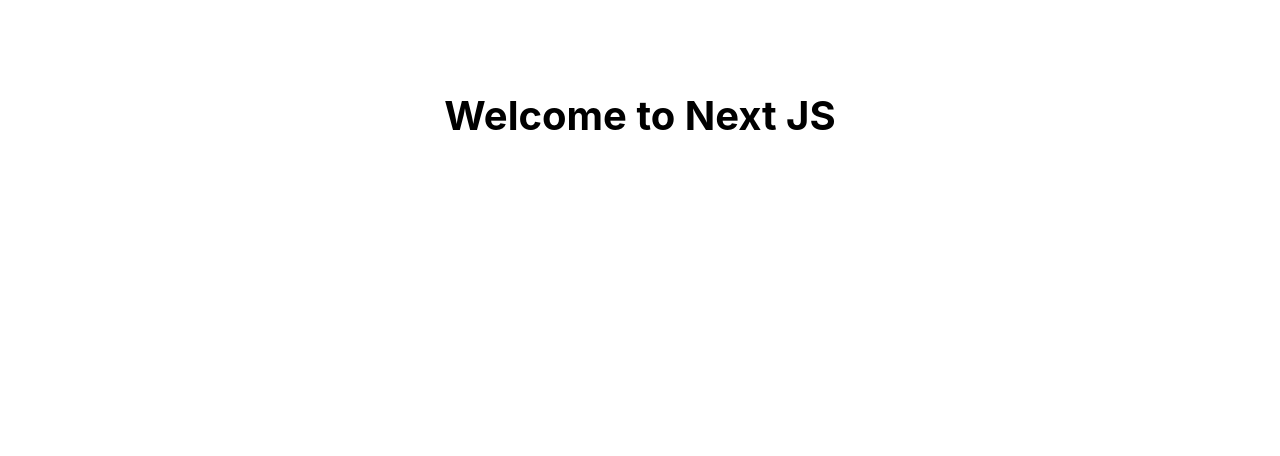
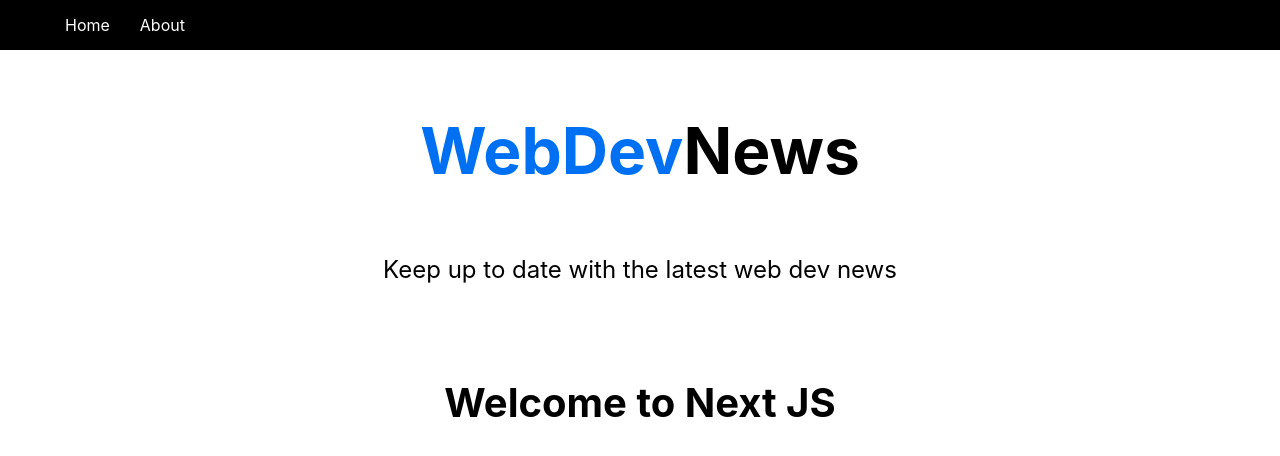
Before and after one commit to mosesvk/study_traversy, a Next.js app in the folder next-crash-course/: page / in a window 1280 px wide. Shown: the top 456 px of the page. Built offline with nearby package versions, Linux system fonts and the light colour scheme.

Commit message:
Adding Header

```diff
--- /dev/null
+++ b/next-crash-course/components/Header.js
@@ -0,0 +1,16 @@
+import React from 'react';
+
+import headerStyles from '../styles/Header.module.css';
+
+const Header = () => {
+  return (
+    <div>
+      <h1 className={headerStyles.title}>
+        <span>WebDev</span>News
+      </h1>
+      <p className={headerStyles.description}>Keep up to date with the latest web dev news</p>
+    </div>
+  );
+};
+
+export default Header;
--- a/next-crash-course/components/Layout.js
+++ b/next-crash-course/components/Layout.js
@@ -1,15 +1,21 @@
-import React from 'react'
+import React from 'react';
 
-import styles from '../styles/Layout.module.css'
+import Nav from './Nav';
+import Header from './Header';
+import styles from '../styles/Layout.module.css';
 
-const Layout = ({children}) => {
+const Layout = ({ children }) => {
   return (
-    <div className={styles.container}>
-      <main className={styles.main}>
-        {children}
-      </main>
-    </div>
-  )
-}
+    <>
+      <Nav />
+      <div className={styles.container}>
+        <main className={styles.main}>
+          <Header />
+          {children}
+        </main>
+      </div>
+    </>
+  );
+};
 
-export default Layout
+export default Layout;
--- /dev/null
+++ b/next-crash-course/components/Nav.js
@@ -0,0 +1,21 @@
+import React from 'react'
+
+import Link from 'next/link'
+import navStyles from '../styles/Nav.module.css'
+
+const Nav = () => {
+  return (
+    <nav className={navStyles.nav}>
+      <ul>
+        <li>
+          <Link href='/'>Home</Link>
+        </li>
+        <li>
+          <Link href='/about'>About</Link>
+        </li>
+      </ul>
+    </nav>
+  )
+}
+
+export default Nav
--- /dev/null
+++ b/next-crash-course/styles/Header.module.css
@@ -0,0 +1,27 @@
+.title a, .title span {
+  color: #0070f3;
+  text-decoration: none;
+}
+
+.title a:hover,
+.title a:focus,
+.title a:active {
+  text-decoration: underline;
+}
+
+.title {
+  margin: 0;
+  line-height: 1.15;
+  font-size: 4rem;
+}
+
+.title,
+.description {
+  text-align: center;
+}
+
+.description {
+  margin: 4rem 0;
+  line-height: 1.5;
+  font-size: 1.5rem;
+}
--- a/next-crash-course/styles/Layout.module.css
+++ b/next-crash-course/styles/Layout.module.css
@@ -18,49 +18,8 @@
   font-size: 1.25rem;
 }
 
-.footer {
-  display: flex;
-  flex: 1;
-  padding: 2rem 0;
-  border-top: 1px solid #eaeaea;
-  justify-content: center;
-  align-items: center;
-}
 
-.footer a {
-  display: flex;
-  justify-content: center;
-  align-items: center;
-  flex-grow: 1;
-}
 
-.title a {
-  color: #0070f3;
-  text-decoration: none;
-}
-
-.title a:hover,
-.title a:focus,
-.title a:active {
-  text-decoration: underline;
-}
-
-.title {
-  margin: 0;
-  line-height: 1.15;
-  font-size: 4rem;
-}
-
-.title,
-.description {
-  text-align: center;
-}
-
-.description {
-  margin: 4rem 0;
-  line-height: 1.5;
-  font-size: 1.5rem;
-}
 
 .code {
   background: #fafafa;
--- /dev/null
+++ b/next-crash-course/styles/Nav.module.css
@@ -0,0 +1,20 @@
+.nav {
+  height: 50px;
+  padding: 10px;
+  background: #000;
+  color: #fff;
+  display: flex;
+  align-items: center;
+  justify-content: flex-start;
+}
+
+.nav ul {
+  display: flex;
+  justify-content: center;
+  align-items: center;
+  list-style: none;
+}
+
+.nav ul li a {
+  margin: 5px 15px;
+}
```
